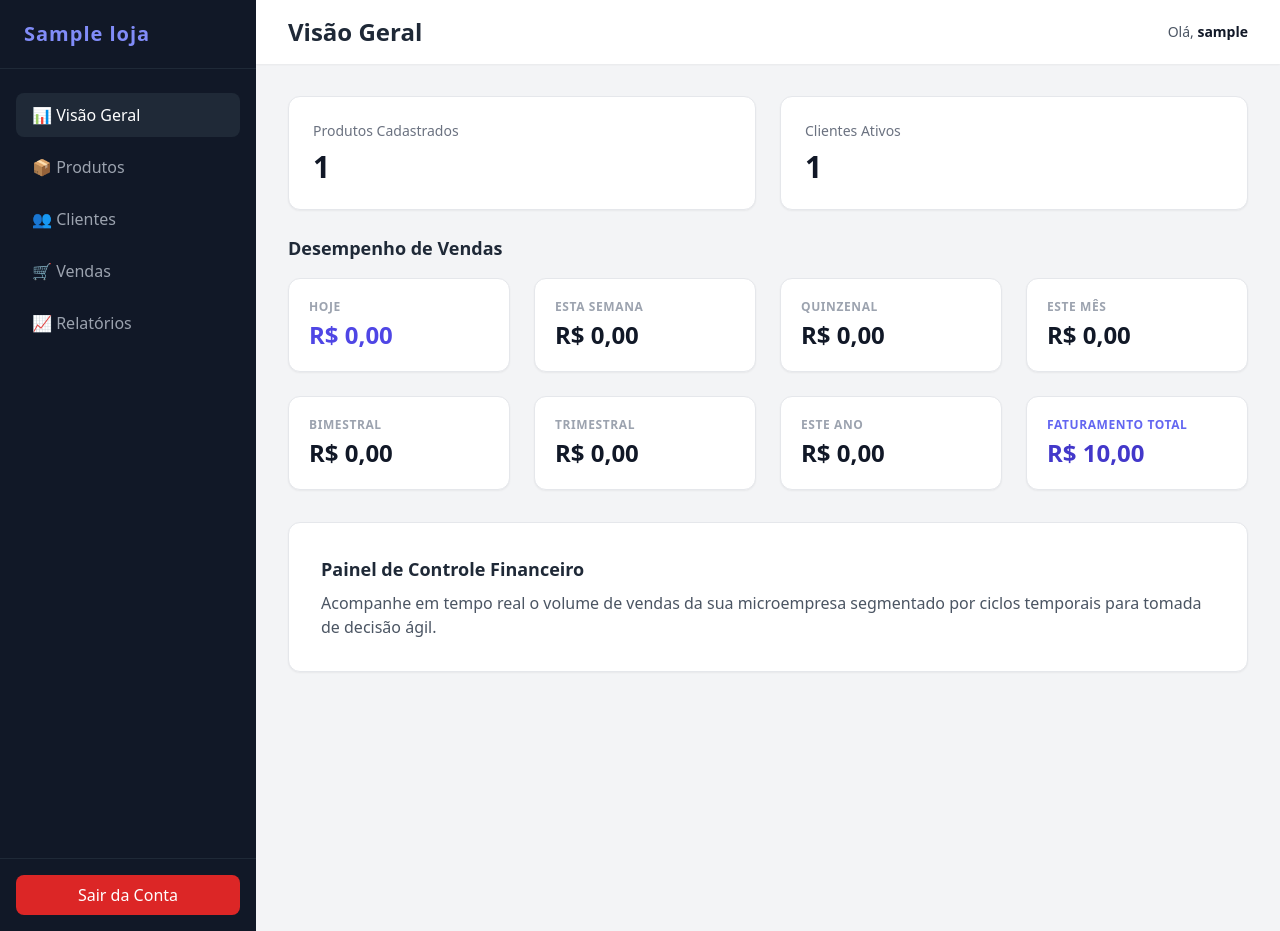
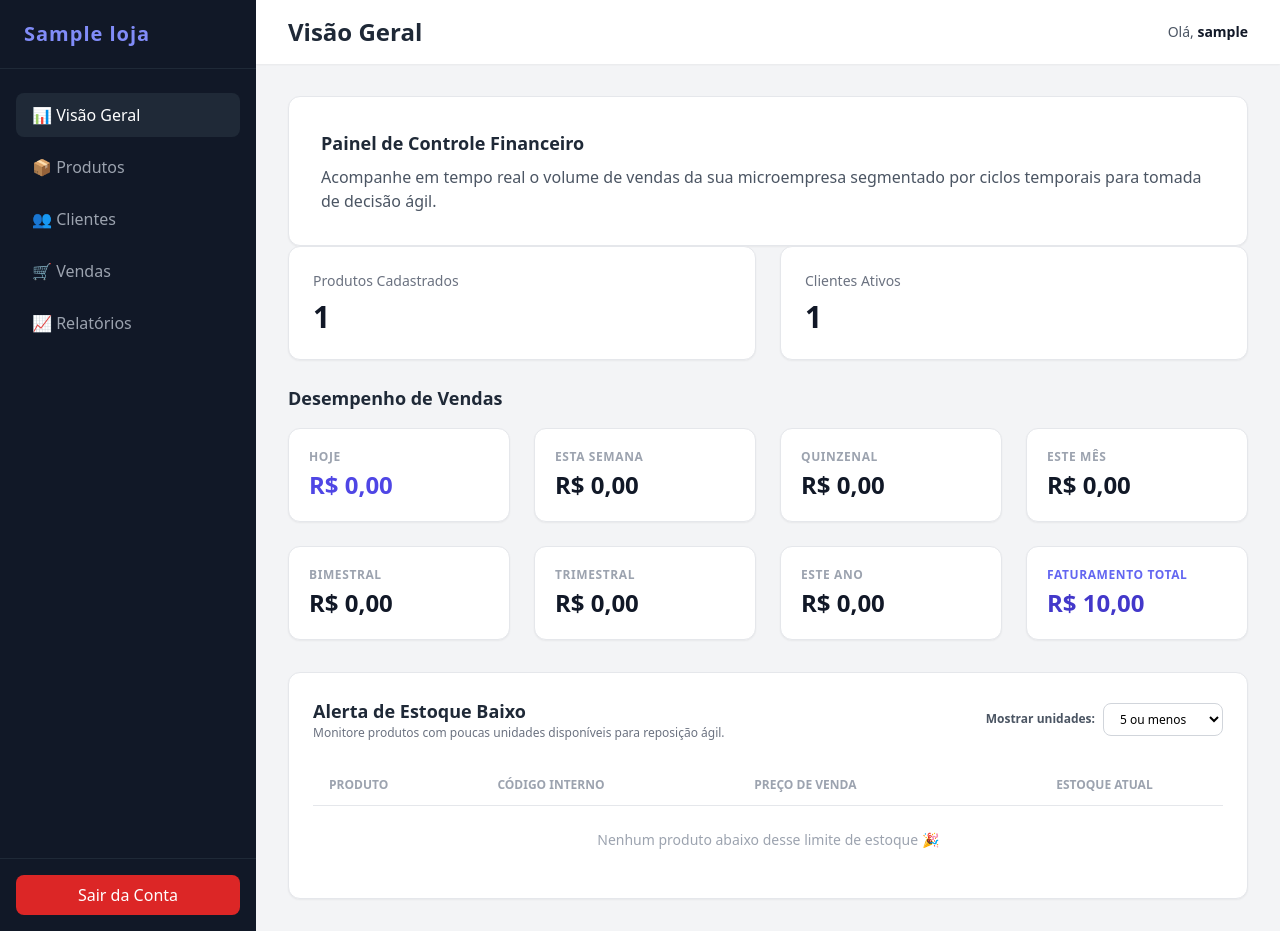
Before and after one commit to Irlamfernandes/projeto_saas, a Django app: page /dashboard/ in a window 1280 px wide. Run offline with Django 5.2, Linux system fonts and the light colour scheme; a user stored in the database is signed in; tables that the repository leaves empty hold one stand-in row (values such as "Sample post"); some libraries are stand-ins or nearby versions.

Commit message:
Adiciona alerta de estoque baixo customizável no dashboard e atalhos de extrato para clientes

```diff
--- a/interfaces/templates/interfaces/clientes.html
+++ b/interfaces/templates/interfaces/clientes.html
@@ -80,6 +80,9 @@
                             {{ cliente.endereco|default:"-" }}
                         </td>
                         <td class="py-3 px-4 text-center">
+                            <a href="{% url 'extrato_cliente' cliente.id %}" class="bg-indigo-50 hover:bg-indigo-100 text-indigo-600 px-3 py-1 rounded-md text-xs font-semibold transition inline-block">
+                                Caderneta
+                            </a>
                             <button type="button"
                                     onclick="abrirModalEdicaoCliente('{{ cliente.id }}', '{{ cliente.nome|escapejs }}', '{{ cliente.telefone|default:''|escapejs }}', '{{ cliente.email|default:''|escapejs }}', '{{ cliente.endereco|default:''|escapejs|linebreaksbr|striptags }}')"
                                     class="text-indigo-600 hover:text-indigo-900 bg-indigo-50 hover:bg-indigo-100 px-3 py-1 rounded-md text-xs font-semibold transition cursor-pointer">
--- a/interfaces/templates/interfaces/dashboard.html
+++ b/interfaces/templates/interfaces/dashboard.html
@@ -5,6 +5,12 @@
 {% block header_title %}Visão Geral{% endblock %}
 
 {% block content %}
+
+<section class="bg-white p-8 rounded-xl shadow-sm border border-gray-200">
+    <h3 class="text-lg font-bold text-gray-800 mb-2">Painel de Controle Financeiro</h3>
+    <p class="text-gray-600">Acompanhe em tempo real o volume de vendas da sua microempresa segmentado por ciclos temporais para tomada de decisão ágil.</p>
+</section>
+
 <section aria-label="Resumo de Cadastros" class="grid grid-cols-1 md:grid-cols-2 gap-6 mb-6">
     <div class="bg-white p-6 rounded-xl shadow-sm border border-gray-200">
         <h3 class="text-sm font-medium text-gray-500">Produtos Cadastrados</h3>
@@ -63,8 +69,54 @@
     </div>
 </section>
 
-<section class="bg-white p-8 rounded-xl shadow-sm border border-gray-200">
-    <h3 class="text-lg font-bold text-gray-800 mb-2">Painel de Controle Financeiro</h3>
-    <p class="text-gray-600">Acompanhe em tempo real o volume de vendas da sua microempresa segmentado por ciclos temporais para tomada de decisão ágil.</p>
+<section class="bg-white p-6 rounded-xl shadow-sm border border-gray-200 mt-8">
+    <div class="flex flex-wrap justify-between items-center mb-6 gap-4">
+        <div>
+            <h3 class="text-lg font-bold text-gray-800">Alerta de Estoque Baixo</h3>
+            <p class="text-xs text-gray-500">Monitore produtos com poucas unidades disponíveis para reposição ágil.</p>
+        </div>
+
+        <form method="GET" class="flex items-center gap-2">
+            <label for="limite_estoque" class="text-xs font-semibold text-gray-600">Mostrar unidades:</label>
+            <select name="limite_estoque" id="limite_estoque" onchange="this.form.submit()" class="border border-gray-300 rounded-lg px-3 py-1.5 text-xs bg-white focus:ring-2 focus:ring-indigo-500 focus:outline-none">
+                <option value="1" {% if limite_estoque == 1 %}selected{% endif %}>1 ou menos</option>
+                <option value="2" {% if limite_estoque == 2 %}selected{% endif %}>2 ou menos</option>
+                <option value="3" {% if limite_estoque == 3 %}selected{% endif %}>3 ou menos</option>
+                <option value="5" {% if limite_estoque == 5 %}selected{% endif %}>5 ou menos</option>
+                <option value="10" {% if limite_estoque == 10 %}selected{% endif %}>10 ou menos</option>
+            </select>
+        </form>
+    </div>
+
+    <div class="overflow-x-auto max-h-80 overflow-y-auto">
+        <table class="w-full text-left border-collapse">
+            <thead>
+                <tr class="border-b border-gray-200 text-gray-400 text-xs uppercase font-semibold sticky top-0 bg-white">
+                    <th class="py-3 px-4">Produto</th>
+                    <th class="py-3 px-4">Código Interno</th>
+                    <th class="py-3 px-4">Preço de Venda</th>
+                    <th class="py-3 px-4 text-center">Estoque Atual</th>
+                </tr>
+            </thead>
+            <tbody class="divide-y divide-gray-100 text-sm">
+                {% for prod in produtos_baixo_estoque %}
+                <tr class="hover:bg-gray-50">
+                    <td class="py-3 px-4 font-medium text-gray-900">{{ prod.nome }}</td>
+                    <td class="py-3 px-4 text-gray-500 text-xs">{{ prod.codigo_interno|default:"N/D" }}</td>
+                    <td class="py-3 px-4 text-gray-600">R$ {{ prod.preco_venda|default:0|floatformat:2 }}</td>
+                    <td class="py-3 px-4 text-center">
+                        <span class="px-2.5 py-1 rounded-full text-xs font-bold {% if prod.quantidade_estoque == 0 %}bg-red-100 text-red-700{% else %}bg-yellow-100 text-yellow-800{% endif %}">
+                            {{ prod.quantidade_estoque }} un.
+                        </span>
+                    </td>
+                </tr>
+                {% empty %}
+                <tr>
+                    <td colspan="4" class="text-center py-6 text-gray-400 text-sm">Nenhum produto abaixo desse limite de estoque 🎉</td>
+                </tr>
+                {% endfor %}
+            </tbody>
+        </table>
+    </div>
 </section>
 {% endblock %}
--- a/interfaces/views/dashboard_view.py
+++ b/interfaces/views/dashboard_view.py
@@ -44,6 +44,13 @@ def dashboard_view(request):
     total_produtos = produtos_loja.count()
     total_clientes = clientes_loja.count()
 
+    try:
+        limite_estoque = int(request.GET.get('limite_estoque', 5))
+    except (ValueError, TypeError):
+        limite_estoque = 5
+
+    produtos_baixo_estoque = produtos_loja.filter(quantidade_estoque__lte=limite_estoque).order_by('quantidade_estoque')
+
     context = {
         'total_produtos': total_produtos,
         'total_clientes': total_clientes,
@@ -55,5 +62,7 @@ def dashboard_view(request):
         'vendas_bimestre': vendas_bimestre,
         'vendas_trimestre': vendas_trimestre,
         'vendas_ano': vendas_ano,
+        'produtos_baixo_estoque': produtos_baixo_estoque,
+        'limite_estoque': limite_estoque,
     }
     return render(request, 'interfaces/dashboard.html', context)
```
